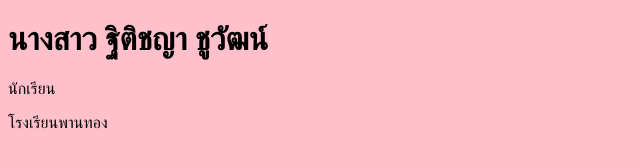
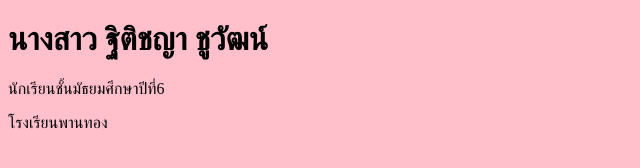
Before and after one commit to 16354-lgtm/Portfolio, a plain HTML site: page index.html in a window 1280 px wide. Shown: the whole page, without its empty margins (0-640 px from the left). Drawn offline with Linux system fonts and the light colour scheme.

Commit message:
Update index.html

```diff
--- a/index.html
+++ b/index.html
@@ -5,7 +5,7 @@
 </head>
 <body bgcolor="pink">
 <h1>นางสาว ฐิติชญา ชูวัฒน์</h1>
-<p>นักเรียน</p>
+<p>นักเรียนชั้นมัธยมศึกษาปีที่6</p>
 <p>โรงเรียนพานทอง</p>
 </body>
 </html>
```
